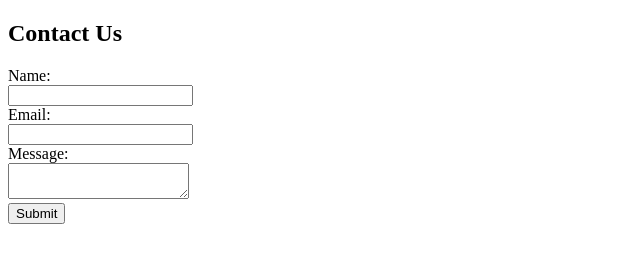
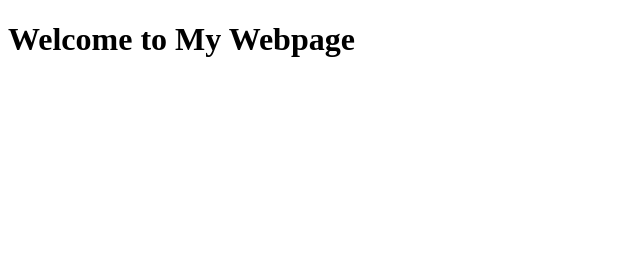
Before and after one commit to srilathadoddi/gitbranchandmerge, a plain HTML site: page index.html in a window 1280 px wide. Shown: the whole page, without its empty margins (0-640 px from the left). Drawn offline with Linux system fonts and the light colour scheme.

Commit message:
welcome page

```diff
--- a/index.html
+++ b/index.html
@@ -6,21 +6,6 @@
     <title>Document</title>
 </head>
 <body>
-
-
-
-    <h2>Contact Us</h2>
-<form>
-  <label for="name">Name:</label><br />
-  <input type="text" id="name" name="name"><br />
-
-  <label for="email">Email:</label><br />
-  <input type="email" id="email" name="email"><br />
-
-  <label for="message">Message:</label><br />
-  <textarea id="message" name="message"></textarea><br />
-
-  <input type="submit" value="Submit">
-</form>
+      <h1>Welcome to My Webpage</h1>
 </body>
 </html>
```
